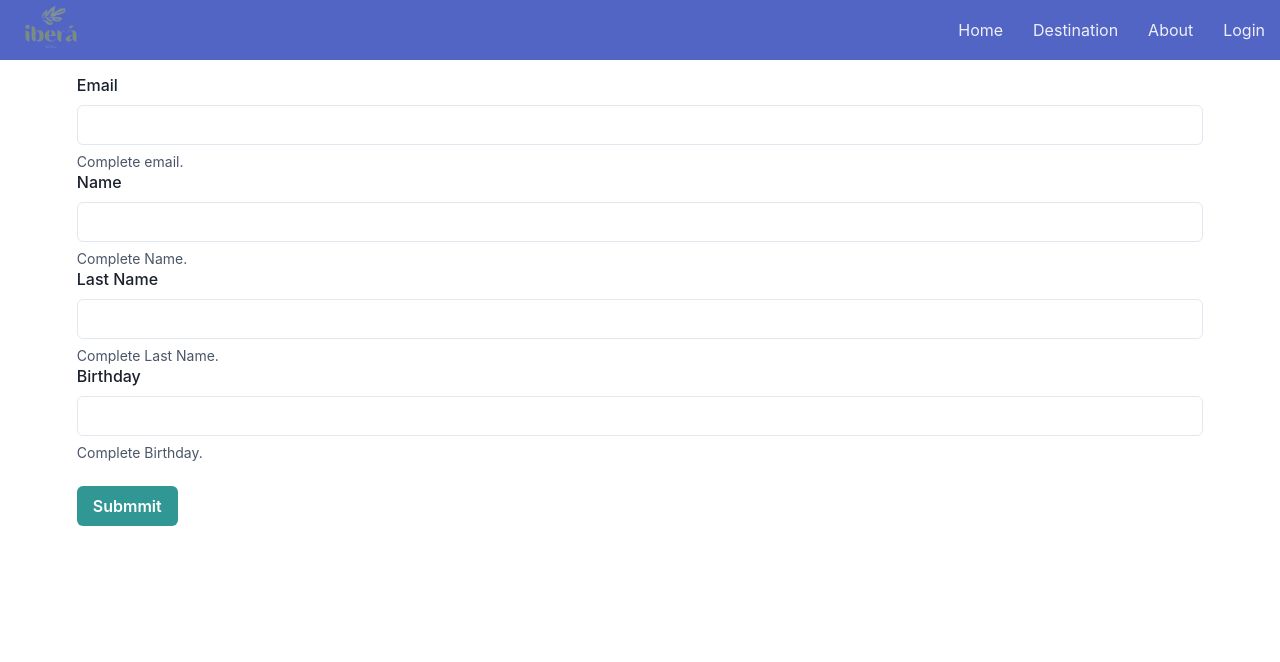
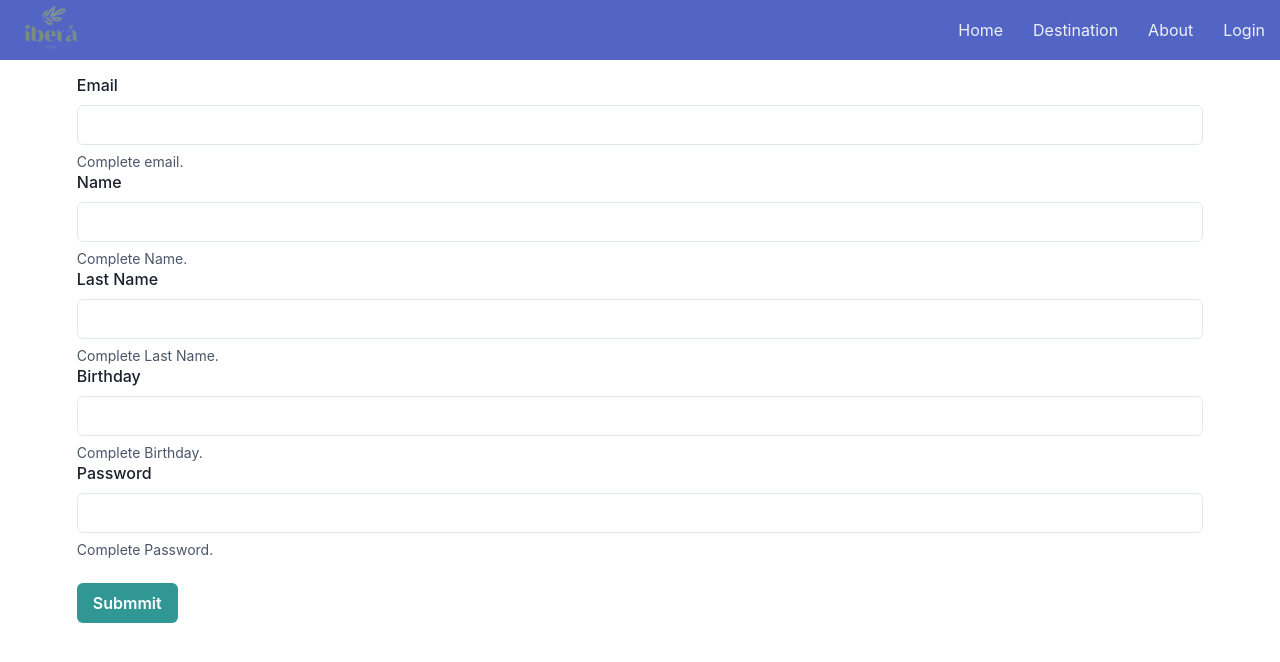
Before and after one commit to Molli1992/mi-premer-app, a React (Create React App) app in the folder client/: page /login in a window 1280 px wide. Shown: the top 662 px of the page. Built offline with nearby package versions, Linux system fonts and the light colour scheme.

Commit message:
modificaciones login

```diff
--- a/client/src/components/Login/Login.jsx
+++ b/client/src/components/Login/Login.jsx
@@ -15,7 +15,8 @@ function Login(props) {
         email: "",
         name: "",
         lastName: "",
-        birthday: ""
+        birthday: "",
+        password: ""
     });
 
     const handleInputChange = (e) => {
@@ -32,74 +33,89 @@ function Login(props) {
     const handeleSubmit = (e) => {
 
         if (
-            !errosEmail && !errosName && !errosLastName && !errosBirthday &&
-            errosEMsuccessful && errosNsuccessful && errosLNsuccessful && errosBsuccessful
+            !errorEmail && !errorName && !errorLastName && !errorBirthday && !errorPassword &&
+            errorEMsuccessful && errorNsuccessful && errorLNsuccessful && errorBsuccessful && errorPsuccessful
         ) {
+
+            UserArray.push(input);
+
+            console.log(UserArray);
 
             setInput({
                 email: "",
                 name: "",
                 lastName: "",
-                birthday: ""
-            })
+                birthday: "",
+                password: ""
+            });
 
-            setErrorSubmit("")
+            setErrorSubmit("");
 
-            UserArray.push(input);
 
-            console.log(UserArray)
 
         } else {
-            setErrorSubmit("error")
+            setErrorSubmit("error");
         }
 
     };
 
 
 
-    var errosEmail = "";
-    var errosEMsuccessful = "";
+    var errorEmail = "";
+    var errorEMsuccessful = "";
 
     var expReg = /^[a-z0-9!#$%&'*+/=?^_`{|}~-]+(?:\.[a-z0-9!#$%&'*+/=?^_`{|}~-]+)*@(?:[a-z0-9](?:[a-z0-9-]*[a-z0-9])?\.)+[a-z0-9](?:[a-z0-9-]*[a-z0-9])?$/;
 
     if (expReg.test(input.email)) {
-        errosEMsuccessful = "error";
+        errorEMsuccessful = "error";
     } else if (input.email) {
-        errosEmail = "error"
+        errorEmail = "error"
     } else {
-        errosEmail = "";
-        errosEMsuccessful = "";
+        errorEmail = "";
+        errorEMsuccessful = "";
     };
 
 
-    var errosName = "";
-    var errosNsuccessful = "";
+    var errorName = "";
+    var errorNsuccessful = "";
 
     if (input.name.length > 0 && input.name.length < 3) {
-        errosName = "error"
+        errorName = "error"
     };
 
     if (input.name.length >= 3) {
-        errosNsuccessful = "error"
+        errorNsuccessful = "error"
     };
 
 
 
-    var errosLastName = "";
-    var errosLNsuccessful = "";
+    var errorLastName = "";
+    var errorLNsuccessful = "";
 
     if (input.lastName.length > 0 && input.lastName.length < 3) {
-        errosLastName = "error"
+        errorLastName = "error"
     };
 
     if (input.lastName.length >= 3) {
-        errosLNsuccessful = "error"
+        errorLNsuccessful = "error"
+    };
+
+
+    var errorPassword = "";
+    var errorPsuccessful = "";
+
+    if (input.password.length > 0 && input.password.length < 3) {
+        errorPassword = "error"
+    };
+
+    if (input.password.length >= 3) {
+        errorPsuccessful = "error"
     };
 
 
 
-    var errosBirthday = "";
-    var errosBsuccessful = "";
+    var errorBirthday = "";
+    var errorBsuccessful = "";
 
     if (input.birthday) {
 
@@ -107,43 +123,43 @@ function Login(props) {
 
             if (input.birthday.length === 1) {
                 if (isNaN(input.birthday[0])) {
-                    errosBirthday = "error";
+                    errorBirthday = "error";
                 }
             } else if (input.birthday.length === 2) {
                 if (isNaN(input.birthday[1])) {
-                    errosBirthday = "error";
+                    errorBirthday = "error";
                 }
             } else if (input.birthday.length === 3) {
                 if (input.birthday[2] !== "/") {
-                    errosBirthday = "error";
+                    errorBirthday = "error";
                 }
             } else if (input.birthday.length === 4) {
                 if (isNaN(input.birthday[3])) {
-                    errosBirthday = "error";
+                    errorBirthday = "error";
                 }
             } else if (input.birthday.length === 5) {
                 if (isNaN(input.birthday[4])) {
-                    errosBirthday = "error";
+                    errorBirthday = "error";
                 }
             } else if (input.birthday.length === 6) {
                 if (input.birthday[5] !== "/") {
-                    errosBirthday = "error";
+                    errorBirthday = "error";
                 }
             } else if (input.birthday.length === 7) {
                 if (isNaN(input.birthday[6])) {
-                    errosBirthday = "error";
+                    errorBirthday = "error";
                 }
             } else if (input.birthday.length === 8) {
                 if (isNaN(input.birthday[7])) {
-                    errosBirthday = "error";
+                    errorBirthday = "error";
                 } else {
-                    errosBsuccessful = "error";
+                    errorBsuccessful = "error";
                 }
             } else if (input.birthday.length > 8) {
-                errosBirthday = "error";
+                errorBirthday = "error";
             } else {
-                errosBirthday = "";
-                errosBirthday = "";
+                errorBirthday = "";
+                errorBsuccessful = "";
             }
 
         };
@@ -162,21 +178,21 @@ function Login(props) {
 
                     <FormLabel>Email</FormLabel>
                     <Input type='text' value={input.email} name="email" onChange={handleInputChange} />
-                    {!errosEmail && !errosEMsuccessful ? (
+                    {!errorEmail && !errorEMsuccessful ? (
                         <FormHelperText>
                             Complete email.
                         </FormHelperText>
                     ) : (
                         <FormErrorMessage></FormErrorMessage>
                     )}
-                    {errosEmail && !errosEMsuccessful ? (
+                    {errorEmail && !errorEMsuccessful ? (
                         <FormHelperText color="blue">
                             email@example.com
                         </FormHelperText>
                     ) : (
                         <FormErrorMessage></FormErrorMessage>
                     )}
-                    {errosEMsuccessful ? (
+                    {errorEMsuccessful ? (
                         <FormHelperText color="red" className="letter">
                             Successful
                         </FormHelperText>
@@ -186,21 +202,21 @@ function Login(props) {
 
                     <FormLabel>Name</FormLabel>
                     <Input type='text' value={input.name} name="name" onChange={handleInputChange} />
-                    {!errosName && !errosNsuccessful ? (
+                    {!errorName && !errorNsuccessful ? (
                         <FormHelperText>
                             Complete Name.
                         </FormHelperText>
                     ) : (
                         <FormErrorMessage></FormErrorMessage>
                     )}
-                    {errosName && !errosNsuccessful ? (
+                    {errorName && !errorNsuccessful ? (
                         <FormHelperText color="blue">
                             Error: Name should have 3 letters.
                         </FormHelperText>
                     ) : (
                         <FormErrorMessage></FormErrorMessage>
                     )}
-                    {errosNsuccessful ? (
+                    {errorNsuccessful ? (
                         <FormHelperText color="red" className="letter">
                             Successful
                         </FormHelperText>
@@ -210,21 +226,21 @@ function Login(props) {
 
                     <FormLabel>Last Name</FormLabel>
                     <Input type='text' value={input.lastName} name="lastName" onChange={handleInputChange} />
-                    {!errosLastName && !errosLNsuccessful ? (
+                    {!errorLastName && !errorLNsuccessful ? (
                         <FormHelperText>
                             Complete Last Name.
                         </FormHelperText>
                     ) : (
                         <FormErrorMessage></FormErrorMessage>
                     )}
-                    {errosLastName && !errosLNsuccessful ? (
+                    {errorLastName && !errorLNsuccessful ? (
                         <FormHelperText color="blue">
                             Error: Last Name should have 3 letters.
                         </FormHelperText>
                     ) : (
                         <FormErrorMessage></FormErrorMessage>
                     )}
-                    {errosLNsuccessful ? (
+                    {errorLNsuccessful ? (
                         <FormHelperText color="red" className="letter">
                             Successful
                         </FormHelperText>
@@ -234,21 +250,45 @@ function Login(props) {
 
                     <FormLabel>Birthday</FormLabel>
                     <Input type='text' value={input.birthday} name="birthday" onChange={handleInputChange} />
-                    {!errosBirthday && !errosBsuccessful ? (
+                    {!errorBirthday && !errorBsuccessful ? (
                         <FormHelperText>
                             Complete Birthday.
                         </FormHelperText>
                     ) : (
                         <FormErrorMessage></FormErrorMessage>
                     )}
-                    {errosBirthday && !errosBsuccessful ? (
+                    {errorBirthday && !errorBsuccessful ? (
                         <FormHelperText color="blue">
                             Error: birthday ej: 22/05/92.
                         </FormHelperText>
                     ) : (
                         <FormErrorMessage></FormErrorMessage>
                     )}
-                    {errosBsuccessful ? (
+                    {errorBsuccessful ? (
+                        <FormHelperText color="red" className="letter">
+                            Successful
+                        </FormHelperText>
+                    ) : (
+                        <FormErrorMessage></FormErrorMessage>
+                    )}
+
+                    <FormLabel>Password</FormLabel>
+                    <Input type='text' value={input.password} name="password" onChange={handleInputChange} />
+                    {!errorPassword && !errorPsuccessful ? (
+                        <FormHelperText>
+                            Complete Password.
+                        </FormHelperText>
+                    ) : (
+                        <FormErrorMessage></FormErrorMessage>
+                    )}
+                    {errorPassword && !errorPsuccessful ? (
+                        <FormHelperText color="blue">
+                            Error: Password should have capital letter and number.
+                        </FormHelperText>
+                    ) : (
+                        <FormErrorMessage></FormErrorMessage>
+                    )}
+                    {errorPsuccessful ? (
                         <FormHelperText color="red" className="letter">
                             Successful
                         </FormHelperText>
@@ -269,10 +309,6 @@ function Login(props) {
                         Submmit
                     </Button>
                 </Stack>
-
-            </div>
-
-            <div>
 
                 <FormControl className="form">
 
```
